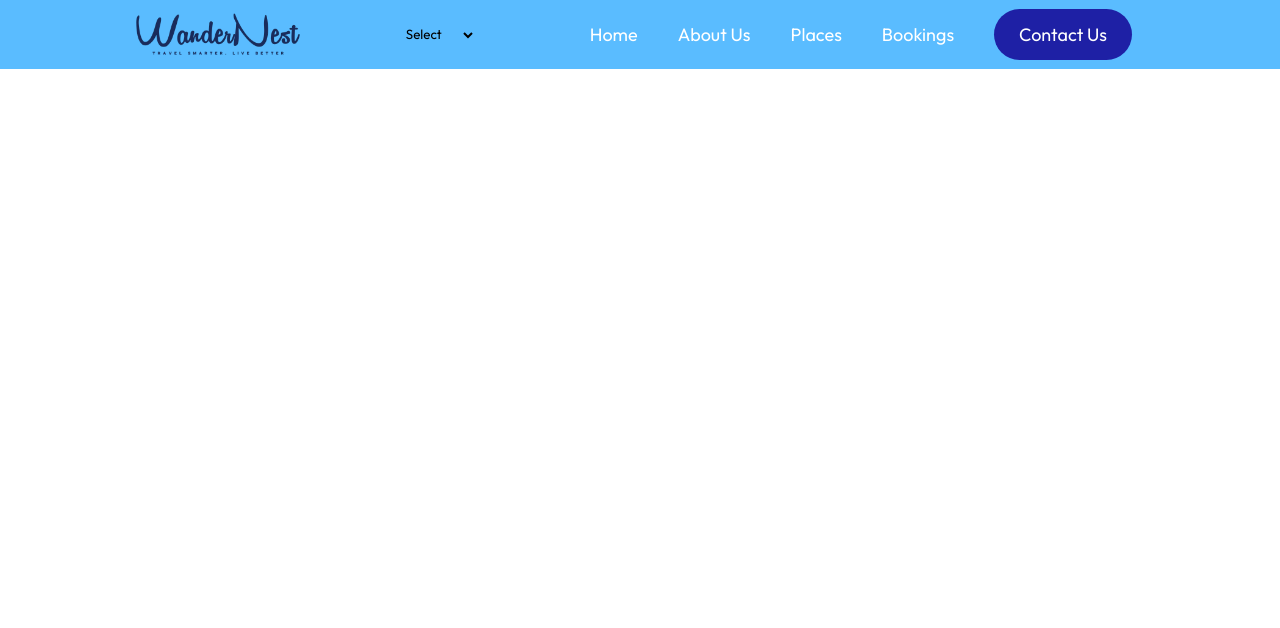
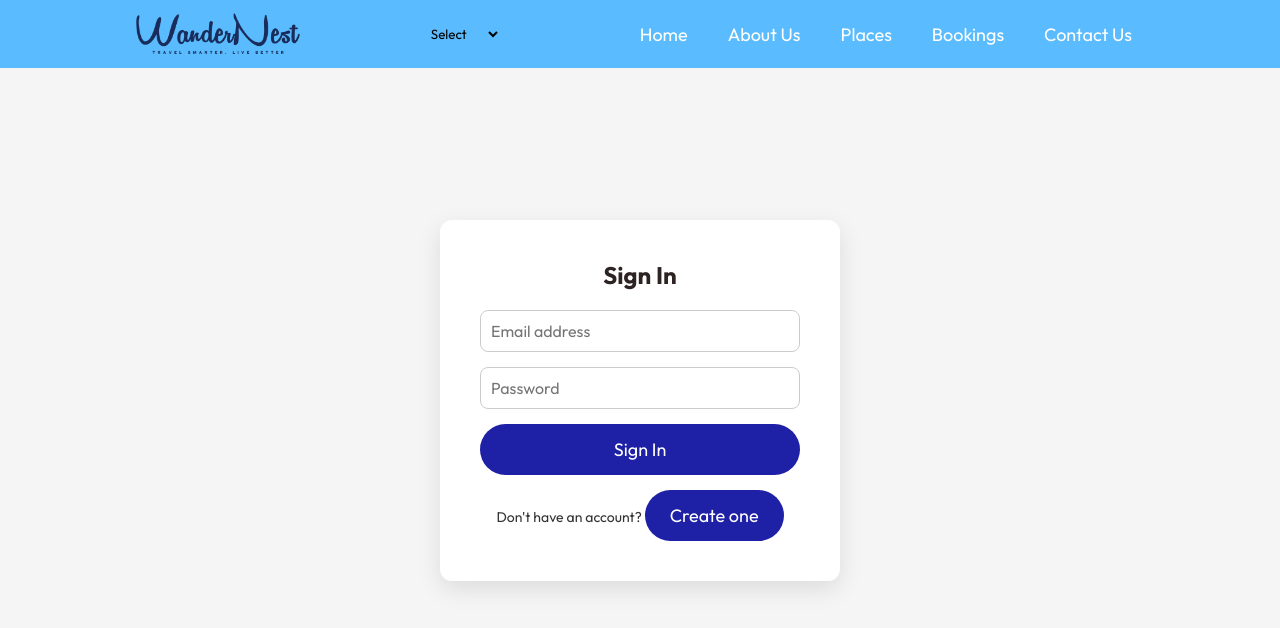
Before and after one commit to dhairvi05/travel-website, a React (Vite) app: page /signin in a window 1280 px wide. Shown: the top 628 px of the page. Built offline with nearby package versions, Linux system fonts and the light colour scheme.

Commit message:
website update

```diff
--- a/src/App.jsx
+++ b/src/App.jsx
@@ -10,6 +10,7 @@ import Bookings from './Components/Bookings/Bookings'
 import Placedetails from './Components/Placedata/Placedetails'
 import Hotels from './Components/Hotels/Hotels'
 import Bookhotel from './Components/Bookhotel/Bookhotel'
+import Signin from './Components/Signin/Signin'
 
 function App() {
   return(<>
@@ -37,6 +38,7 @@ function App() {
               <Route path='/placedetails/:placeName' element={<Placedetails/>}/>
               <Route path='/hotels/:placeName' element={<Hotels/>}/>
               <Route path='/book/:placeName/:hotelName' element={<Bookhotel/>}/>
+              <Route path='/signin' element={<Signin/>}/>
              </Routes>
            </Router>
          </>
--- a/src/Components/About/About.css
+++ b/src/Components/About/About.css
@@ -12,13 +12,20 @@
 .about-right {
     flex-basis: 50%;
 }
-/* .image2 {
-    position: absolute;
-    top: 50%;
-    left: 50%;
-    transform: translate(-50%,-50%);
-    (for playIcon, normal css)
-} */
+.video {
+  position: relative;
+  width: 100%;
+  max-width: 1000px;
+  margin: 0 auto;
+  aspect-ratio: 16 / 9;
+  padding-top: 60px;
+}
+.video iframe {
+  width: 40em;
+  height: 24em;
+  border-radius: 12px;
+  box-shadow: 0 0 20px rgba(0, 0, 0, 0.25);
+}
 .about h3 {
     font-size: 40px;
     font-weight: 600;
--- a/src/Components/About/About.jsx
+++ b/src/Components/About/About.jsx
@@ -1,15 +1,25 @@
-import React from 'react'
+import React, {useState} from 'react'
 import './About.css'
 import playIcon from '../../assets/playIcon.png'
 import flightPerson from '../../assets/flightPerson.jpg'
 
 function About() {
+    const [play, setPlay] = useState(false);
+
     return(
         <div className='about'>
             <div className='about-left'>
-                <img src={flightPerson} alt="" className='w-[500px] rounded-[10%] h-[380px] cursor-pointer'/>
-                <img src={playIcon} alt="" className='w-[60px] rounded-[10%]
-                                           absolute top-1/2 left-1/2 transform -translate-x-1/2 -translate-y-1/2 cursor-pointer'/>
+                {play ? (<div className='video'>
+                              <iframe src='https://www.youtube.com/embed/ShLu1dJHlfA?si=gK-2HP4l1X9iO28R' title='Intro to our website' allow='autoplay; encrypted-media'
+                                      allowFullScreen></iframe>
+                         </div>) :
+                            (
+                                <div onClick={() => setPlay(true)}>
+                                    <img src={flightPerson} alt="" className='w-[40em] rounded-[10%] h-[24em] cursor-pointer'/>
+                                    <img src={playIcon} alt="" className='w-[60px] rounded-[10%] absolute top-1/2 left-1/2 transform -translate-x-1/2 -translate-y-1/2 cursor-pointer'/>
+                                </div>
+                            )}
+
             </div>
             <div className='about-right'>
                 <h3 className='pt-[50px]'>Who are we?</h3>
--- a/src/Components/CustomerPlaces/Customer.css
+++ b/src/Components/CustomerPlaces/Customer.css
@@ -14,3 +14,22 @@
     object-fit: cover;
     border-radius: 10px;
 }
+.big {
+    position: fixed;
+    top: 0;
+    left: 0;
+    width: 100vw;
+    height: 100vh;
+    background-color: rgba(0,0,0,0.7);
+    display: flex;
+    align-items: center;
+    justify-content: center;
+    z-index: 999;
+}
+.popup {
+    max-width: 90vw;
+    max-height: 90vh;
+    border-radius: 10px;
+    box-shadow: 0 0 15px rgba(255,255,255,0.4);
+    background-color: white;
+}
--- a/src/Components/CustomerPlaces/Customer.jsx
+++ b/src/Components/CustomerPlaces/Customer.jsx
@@ -1,4 +1,4 @@
-import React from 'react'
+import React, {useState} from 'react'
 import './Customer.css'
 import people1 from '../../assets/people1.jpg'
 import tourists2 from '../../assets/tourists2.jpg'
@@ -8,18 +8,29 @@ import tourists3 from '../../assets/tourists3.jpg'
 import pisaTower from '../../assets/pisaTower.jpg'
 
 function Customer() {
+    const [image, setImage] = useState(null);
+    const openImg = (src) => {
+        setImage(src);
+    };
+    const closeImg =() => {
+        setImage(null);
+    };
+
     return(
         <div className='customer'>
             <div className='gallery'>
-                <img src={people1} alt=""/>
-                <img src={tourists2} alt="" className='h-[200px]'/>
-                <img src={city2} alt=""/>
-                <img src={tourists1} alt="" className='h-[200px]'/>
-                <img src={tourists3} alt=""/>
-                <img src={pisaTower} alt=""/>
+                <img src={pisaTower} alt="" onClick={()=>openImg(pisaTower)}/>
+                <img src={tourists2} alt="" onClick={()=>openImg(tourists2)} className='h-[238px]'/>
+                <img src={city2} alt="" onClick={()=>openImg(city2)}/>
+                <img src={tourists1} alt="" onClick={()=>openImg(tourists1)} className='h-[242px]'/>
+                <img src={tourists3} alt="" onClick={()=>openImg(tourists3)}/>
+                <img src={people1} alt="" onClick={()=>openImg(people1)}/>
             </div>
-            <button className='btn darkbtn'>See More</button>
-
+            {image && (
+                <div className='big' onClick={closeImg}>
+                    <img src={image} alt="Enlarged" className='popup' style={image === people1 ? {width: '70vw', height: 'auto'} : {}}/>
+                </div>
+            )}
         </div>
     );
 }
--- a/src/Components/Hero/Hero.jsx
+++ b/src/Components/Hero/Hero.jsx
@@ -1,15 +1,23 @@
 import React from 'react'
 import './Hero.css'
 import darkArrow from '../../assets/darkArrow.png'
+import Signin from '../Signin/Signin'
+import { useNavigate } from 'react-router-dom'
 
 function Hero() {
+    const navigate = useNavigate();
+
+    const handleClick = () => {
+        navigate('/signin');
+    }
+
     return(
         <div className='hero container'>
             <div className='hero-text'>
                 <h1>Tailored journeys, unforgettable moments—travel, redefined just for you.</h1>
                 <p>Welcome to your one-stop travel companion. Whether you're chasing sunsets or city lights,
                     we've got the routes, stays, and stories to get you there.</p>
-                    <button className='btn !px-[15px] !py-[10px]'>Create Account/Sign In~</button>
+                    <button className='btn !px-[15px] !py-[10px]' onClick={handleClick}>Create Account/Sign In~</button>
             </div>
         </div>
     );
--- a/src/Components/Hotels/Hotels.css
+++ b/src/Components/Hotels/Hotels.css
@@ -4,11 +4,9 @@
   margin-bottom: 50px;
   align-items: flex-start;
 }
-
 .hotels-left {
   flex: 1;
 }
-
 .hotels-right {
   flex: 1;
   display: flex;
@@ -16,14 +14,31 @@
   gap: 10px;
   padding-top: 40px;
 }
-
 .hotels-images {
   display: grid;
   grid-template-columns: repeat(2,1fr);
   gap: 5px;
 }
-
 .hotels-img {
   width: 250px;
   border-radius: 8px;
 }
+.big-hotel {
+    position: fixed;
+    top: 0;
+    left: 0;
+    width: 100vw;
+    height: 100vh;
+    background-color: rgba(0,0,0,0.7);
+    display: flex;
+    align-items: center;
+    justify-content: center;
+    z-index: 999;
+}
+.popup-hotel {
+    max-width: 90vw;
+    max-height: 90vh;
+    border-radius: 10px;
+    box-shadow: 0 0 15px rgba(255,255,255,0.4);
+    background-color: white;
+}
--- a/src/Components/Hotels/Hotels.jsx
+++ b/src/Components/Hotels/Hotels.jsx
@@ -1,4 +1,4 @@
-import React from 'react'
+import React, {useState} from 'react'
 import {useLocation, useParams, useNavigate} from 'react-router-dom'
 import './Hotels.css'
 import Hotelsdata from './Hotelsdata.js'
@@ -9,6 +9,14 @@ function Hotels() {
         const placeKey = placeName.charAt(0).toUpperCase() + placeName.slice(1).toLowerCase();
         const hotels = Hotelsdata[placeKey];
         const navigate = useNavigate();
+
+        const [image, setImage] = useState(null);
+        const openImg = (src) => {
+            setImage(src);
+        };
+        const closeImg =() => {
+            setImage(null);
+        };
 
         return(
             <div className="container">
@@ -21,7 +29,8 @@ function Hotels() {
                             {hotel.images.map((img, i) => (
                                 <img key={i} src={img} alt={`${hotel.name} ${i + 1}`}
                                     className={`hotels-img ${hotel.name === 'Asnières-sur-Seine' && i === 0 ? "h-[180px]" : ""}
-                                                           ${hotel.name === 'Joondalup Resort' && i === 3 ? "h-[160px]" : ""}`}/>
+                                                           ${hotel.name === 'Joondalup Resort' && i === 3 ? "h-[160px]" : ""}`}
+                                    onClick={()=>openImg(img)}/>
                             ))}
                             </div>
                         </div>
@@ -35,6 +44,11 @@ function Hotels() {
                         </div>
                     </div>
                 ))}
+                {image && (
+                    <div className='big-hotel' onClick={closeImg}>
+                        <img src={image} alt="Enlarged" className='popup-hotel'/>
+                    </div>
+                )}
             </div>
         );
 }
--- a/src/Components/Navbar/Navbar.jsx
+++ b/src/Components/Navbar/Navbar.jsx
@@ -39,7 +39,7 @@ function Navbar() {
             <li><Link to='/about-us'>About Us</Link></li>
             <li><Link to='/places'>Places</Link></li>
             <li><Link to='/bookings'>Bookings</Link></li>
-            <li><button className='btn'>Contact Us</button></li>
+            <li>Contact Us</li>
         </ul>
     </nav>
   );
--- /dev/null
+++ b/src/Components/Signin/Signin.css
@@ -0,0 +1,45 @@
+.signin {
+  min-height: 100vh;
+  background-color: #f5f5f5;
+  display: flex;
+  justify-content: center;
+  align-items: center;
+}
+.box {
+  background-color: white;
+  padding: 40px;
+  border-radius: 12px;
+  width: 90%;
+  max-width: 400px;
+  box-shadow: 0 8px 25px rgba(0, 0, 0, 0.1);
+  text-align: center;
+}
+.box h2 {
+  margin-bottom: 20px;
+  color: #2e2323;
+}
+.box form {
+  display: flex;
+  flex-direction: column;
+}
+.box input {
+  margin-bottom: 15px;
+  padding: 10px;
+  border-radius: 8px;
+  border: 1px solid #ccc;
+  font-size: 16px;
+}
+.box button:hover {
+  background-color: #3f3434;
+}
+.box p {
+  margin-top: 15px;
+  font-size: 14px;
+  color: #333;
+}
+.box span {
+  color: #2e2323;
+  font-weight: bold;
+  cursor: pointer;
+  text-decoration: underline;
+}
--- /dev/null
+++ b/src/Components/Signin/Signin.jsx
@@ -0,0 +1,58 @@
+import React, {useState} from 'react'
+import {useNavigate} from 'react-router-dom'
+import './Signin.css'
+
+function Signin() {
+  const [signup, setSignup] = useState(false);
+  const [form, setForm] = useState({
+    name: '',
+    email: '',
+    password: '',
+  });
+  const navigate = useNavigate();
+
+  const toggleMode = () => {
+    setSignup(!signup);
+    setForm({ name: '', email: '', password: '' });
+  };
+
+  const handleChange = (e) => {
+    setForm({...form, [e.target.name]: e.target.value });
+  };
+
+  const handleSubmit = (e) => {
+    e.preventDefault();
+    if (signup) {
+      alert(`Account created for ${form.name}`);
+      navigate('/places');
+    } else {
+      alert(`Signed in as ${form.email}`);
+      navigate('/places');
+    }
+  };
+
+  return (
+    <div className="signin">
+      <div className="box">
+        <h2>{signup ? 'Create Account' : 'Sign In'}</h2>
+        <form onSubmit={handleSubmit}>
+          {signup && (
+            <input type="text" name="name" placeholder="Full Name" value={form.name} onChange={handleChange} required/>
+          )}
+          <input type="email" name="email" placeholder="Email address" value={form.email} onChange={handleChange} required/>
+          <input type="password" name="password" placeholder="Password" value={form.password} onChange={handleChange} required/>
+          <button type="submit" className='btn'>
+            {signup ? 'Create Account' : 'Sign In'}
+          </button>
+        </form>
+        <p>
+          {signup ? 'Already have an account?' : "Don't have an account?"}{' '}
+          <button onClick={toggleMode} className='btn'>
+            {signup ? 'Sign In' : 'Create one'}
+          </button>
+        </p>
+      </div>
+    </div>
+  );
+}
+export default Signin
```
